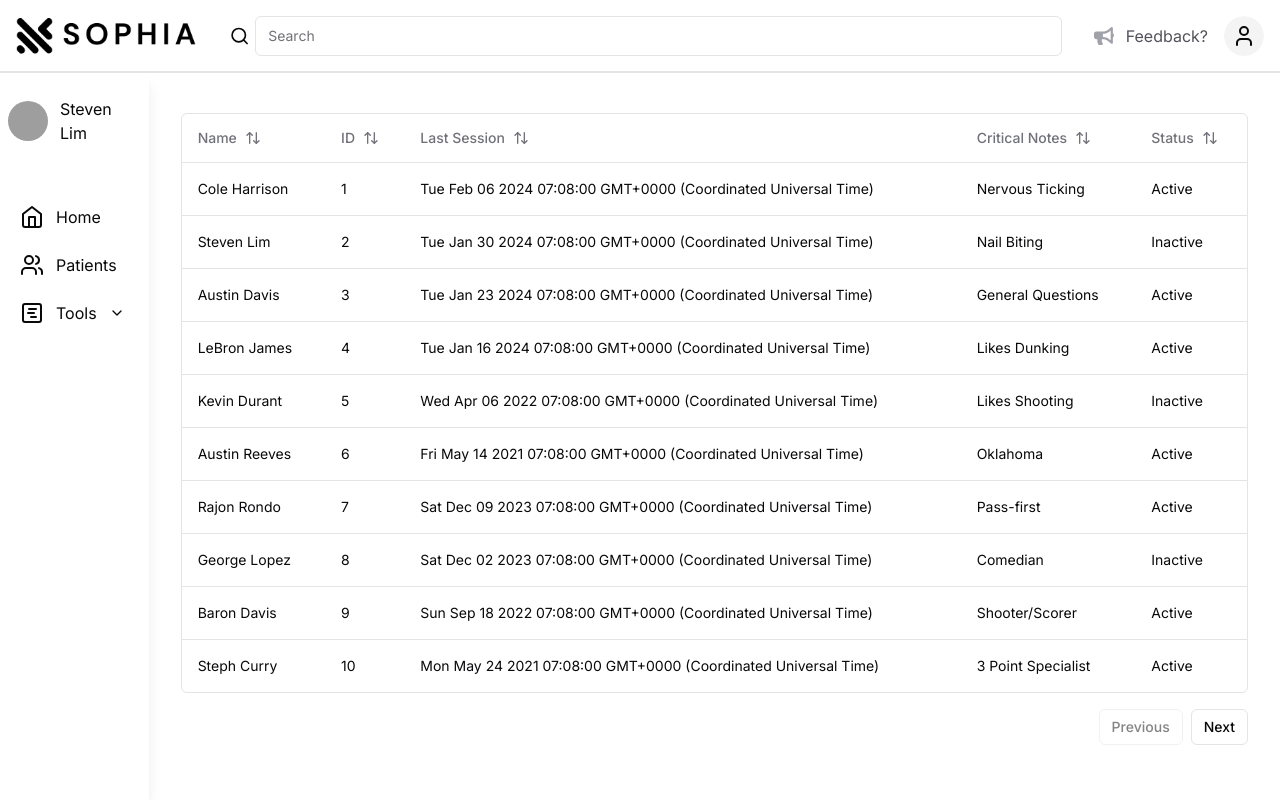
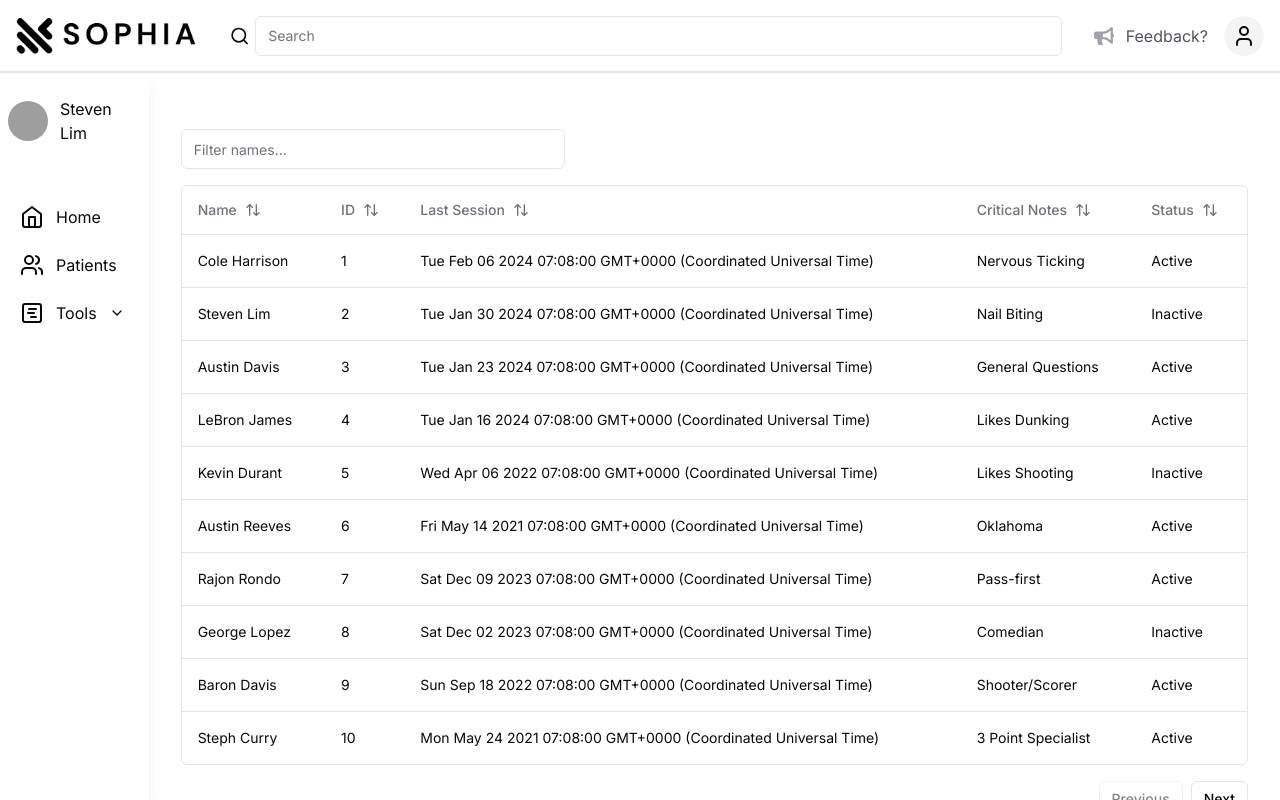
Before and after one commit to jcoleharrison/sophia_health_frontend, a Next.js app: page /patients in a window 1280 px wide. Built offline with nearby package versions, Linux system fonts and the light colour scheme; no server answers; grey boxes are pictures that could not be loaded.

Commit message:
added name filter

```diff
--- a/app/patients/data-table.tsx
+++ b/app/patients/data-table.tsx
@@ -2,8 +2,10 @@
 import React from 'react'
 import {
   ColumnDef,
+  ColumnFiltersState,
   flexRender,
   getCoreRowModel,
+  getFilteredRowModel,
   useReactTable,
   getPaginationRowModel,
   getSortedRowModel,
@@ -18,6 +20,7 @@
   TableHeader,
   TableRow,
 } from '@/components/ui/table'
+import { Input } from '@/components/ui/input'
 
 import { Button } from '@/components/ui/button'
 
@@ -31,6 +34,9 @@
   data,
 }: DataTableProps<TData, TValue>) {
   const [sorting, setSorting] = React.useState<SortingState>([])
+  const [columnFilters, setColumnFilters] = React.useState<ColumnFiltersState>(
+    []
+  )
 
   const table = useReactTable({
     data,
@@ -39,13 +45,26 @@
     getPaginationRowModel: getPaginationRowModel(),
     onSortingChange: setSorting,
     getSortedRowModel: getSortedRowModel(),
+    onColumnFiltersChange: setColumnFilters,
+    getFilteredRowModel: getFilteredRowModel(),
     state: {
       sorting,
+      columnFilters,
     },
   })
 
   return (
     <div>
+      <div className="flex items-center py-4">
+        <Input
+          placeholder="Filter names..."
+          value={(table.getColumn('name')?.getFilterValue() as string) ?? ''}
+          onChange={(event) =>
+            table.getColumn('name')?.setFilterValue(event.target.value)
+          }
+          className="max-w-sm"
+        />
+      </div>
       <div className="rounded-md border">
         <Table>
           <TableHeader>
```
